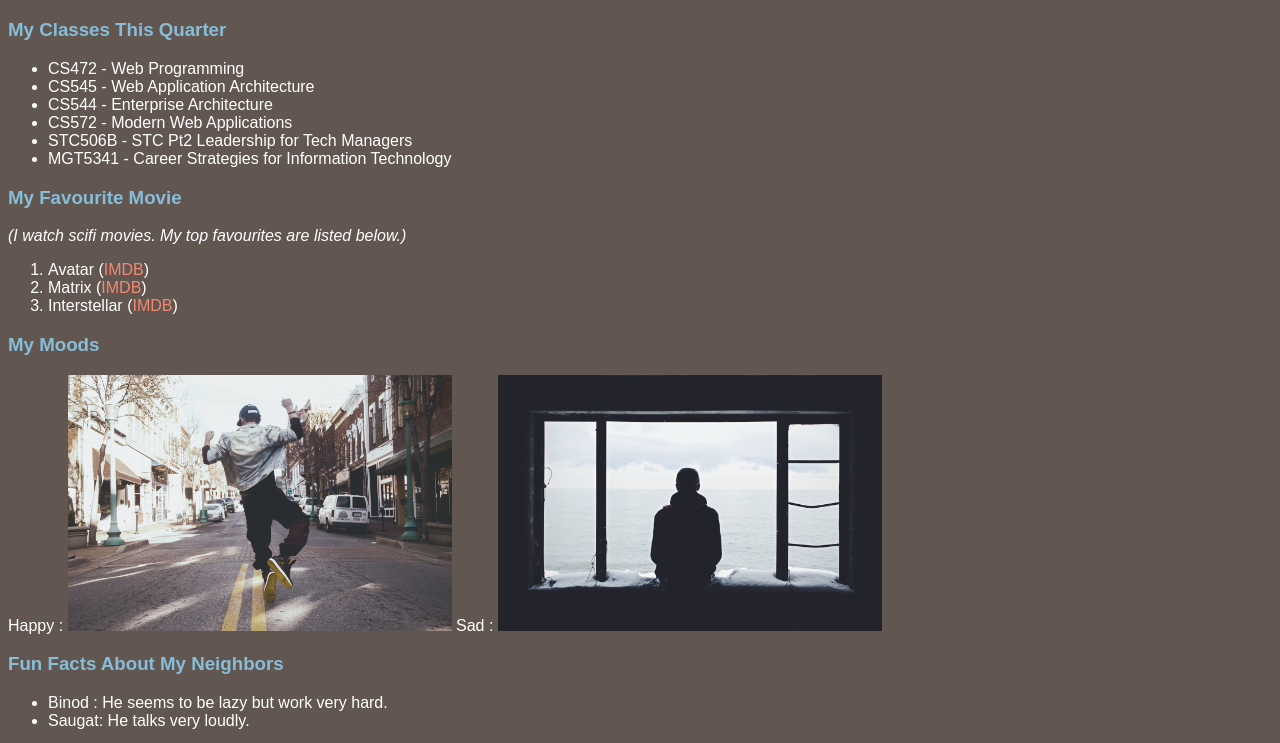
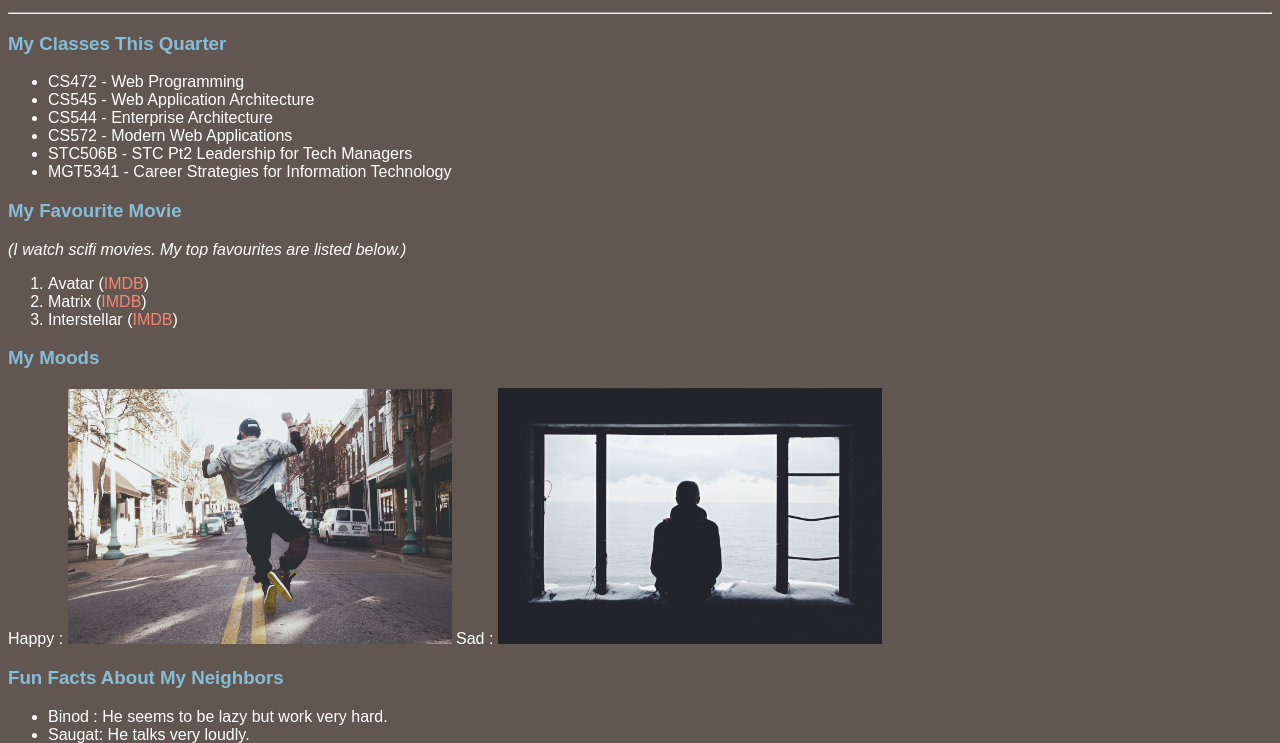
Before and after one commit to pravashupreti/wap.github.io, a plain HTML site: page aboutme.html in a window 1280 px wide. Shown: the part 102-845 px from the top of the page. Drawn offline with Linux system fonts and the light colour scheme.

Commit message:
Fix the html issue

```diff
--- a/aboutme.html
+++ b/aboutme.html
@@ -1,4 +1,5 @@
-<html>
+<!DOCTYPE html>
+<html lang="en">
 
 <head>
     <title>
--- a/css/styleme.css
+++ b/css/styleme.css
@@ -3,6 +3,7 @@ body {
     color: #fff;
     font-family: Arial, Helvetica, sans-serif;
     text-align: left;
+    font-weight: 100;
 }
 
 h1,
```
